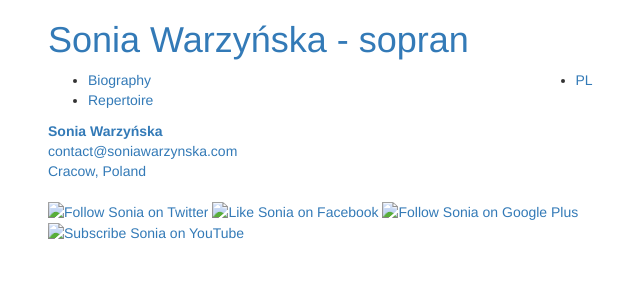
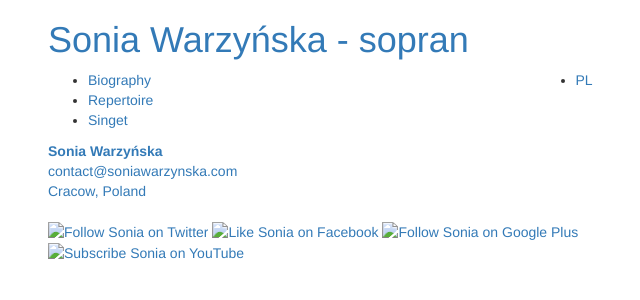
Before and after one commit to lukaszkomar/old.soniaw.com, a Jekyll site: the page built from en.html, in a window 1280 px wide. Shown: the top 300 px of the page, without its empty margins (22-662 px from the left). Built offline with Jekyll 4.4.1, drawn with Linux system fonts in a browser that asks for light colours; nearby versions of some CDN libraries; library files that are not in the unit come from our copies.

Commit message:
singet menu

```diff
--- a/_includes/menu.html
+++ b/_includes/menu.html
@@ -3,11 +3,13 @@
           <ul>
             <li {% if page.url  == '/biografia.html'  %} class="active" {% endif %}><a class="round" href="/biografia">Biografia</a></li>
             <li {% if page.url  == '/repertuar.html'  %} class="active" {% endif %}><a class="round" href="/repertuar">Repertuar</a></li>
+            <li><a class="round" href="#">Singet</a></li>
           </ul>
         {% else %}
           <ul>
             <li {% if page.url  == '/biography.html'  %} class="active" {% endif %}><a class="round" href="/biography" >Biography</a></li>
             <li {% if page.url  == '/repertoire.html' %} class="active" {% endif %}><a class="round" href="/repertoire">Repertoire</a></li>
+            <li><a class="round" href="#">Singet</a></li>
           </ul>
         {% endif %}
         </nav>
```
